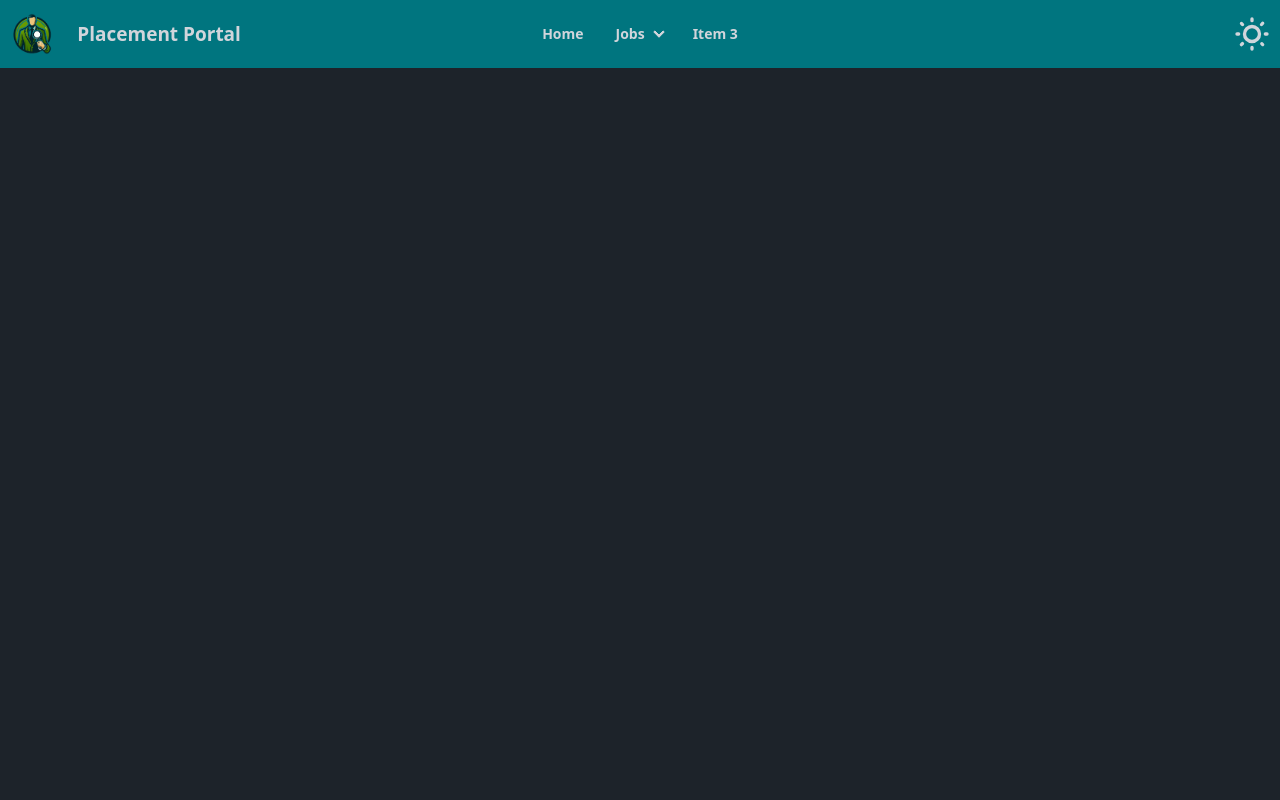
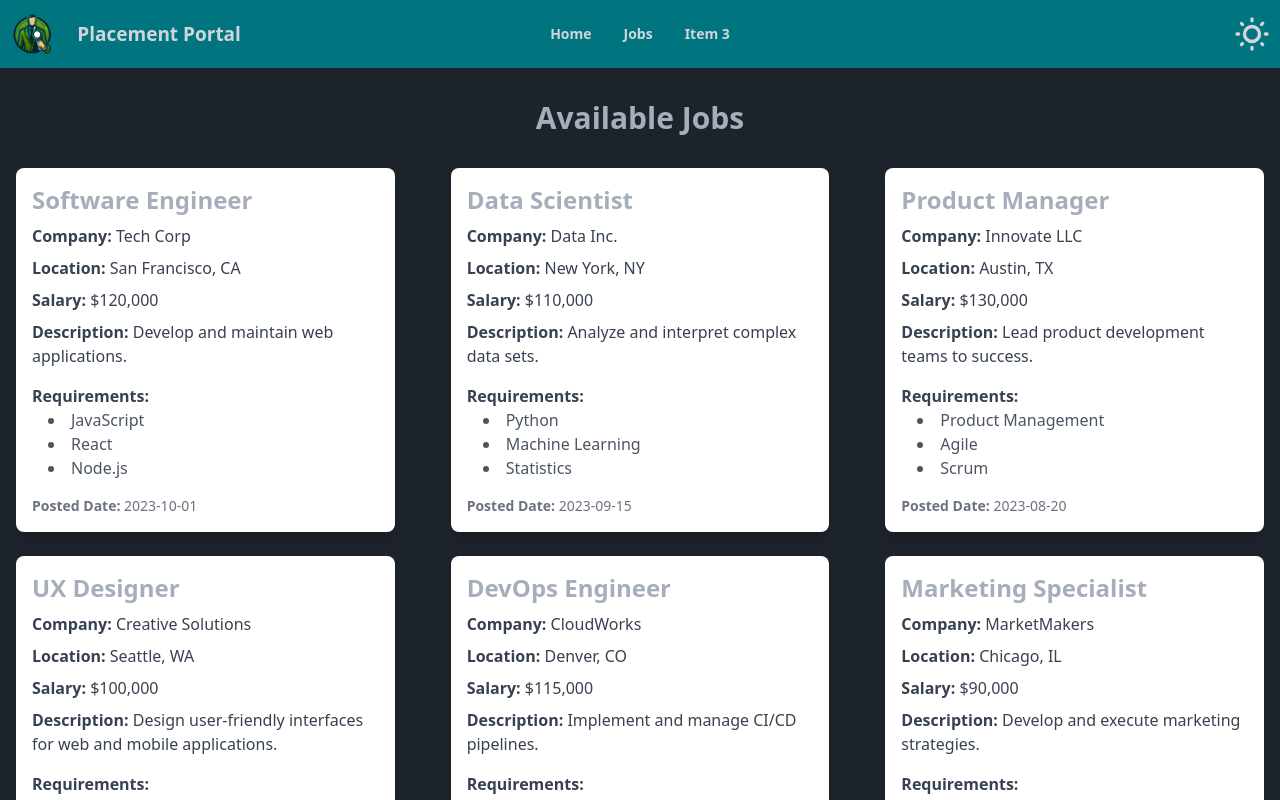
Before and after one commit to Ujjwal05T/Minor-Project, a React (Vite) app in the folder placementPortal/: page /jobs in a window 1280 px wide. Shown: the top 800 px of the page. Built offline with nearby package versions, Linux system fonts and the light colour scheme.

Commit message:
Added jobs Frontend

```diff
--- a/placementPortal/src/App.jsx
+++ b/placementPortal/src/App.jsx
@@ -19,6 +19,7 @@ function App() {
       <Route path="/" element={<Home />} />
       <Route path="/register" element={<Auth />} />
       <Route path="/login" element={<Login />} />
+      <Route path="/jobs" element={<Jobs />} />
       </Routes>
     </Router>
     </>
--- a/placementPortal/src/components/Auth.jsx
+++ b/placementPortal/src/components/Auth.jsx
@@ -39,7 +39,7 @@ function Auth() {
     <div>
   <div className="max-w-md mx-auto mt-10">
       <h2 className="text-2xl font-bold mb-6 text-center">Register</h2>
-      <form onSubmit={handleSubmit} className="space-y-4">
+      <form onSubmit={handleSubmit} className="space-y-4 mx-3">
         <div>
           <label className="block text-sm font-medium text-gray-700">Username</label>
           <input
@@ -107,7 +107,7 @@ function Auth() {
           </button>
         </div>
       </form>
-      <div className='flex justify-end space-x-2'>
+      <div className='flex justify-end space-x-2 mr-4'>
         <h2>Already registered ? </h2>
         <Link to="/login"><button className='text-blue-600 font-semibold hover:text-inherit'>Login</button></Link>
 
--- a/placementPortal/src/components/Jobs.jsx
+++ b/placementPortal/src/components/Jobs.jsx
@@ -1,13 +1,36 @@
 import React from 'react'
 import { useState, useEffect } from 'react';
 import axios from 'axios';
+import { Link } from 'react-router-dom';
+import {jobs} from '../index';
 
 
 function Jobs() {
 
   return (
     <>
-    <h1>Available Jobs</h1>
+    <h1 className='text-3xl font-bold text-center my-8'>Available Jobs</h1>
+    <div className="grid grid-cols-1 md:grid-cols-2 lg:grid-cols-3 gap-6">
+        {jobs.map((job) => (
+          <div key={job.id} className="job-card bg-white shadow-lg rounded-lg p-4 mx-4">
+            <h2 className="text-2xl font-semibold mb-2">{job.title}</h2>
+            <p className="text-gray-700 mb-2"><strong>Company:</strong> {job.company}</p>
+            <p className="text-gray-700 mb-2"><strong>Location:</strong> {job.location}</p>
+            <p className="text-gray-700 mb-2"><strong>Salary:</strong> {job.salary}</p>
+            <p className="text-gray-700 mb-4"><strong>Description:</strong> {job.description}</p>
+            <div>
+              <strong className="text-gray-700">Requirements:</strong>
+              <ul className="list-disc list-inside ml-4 mb-4">
+                {job.requirements.map((requirement, index) => (
+                  <li key={index} className="text-gray-600">{requirement}</li>
+                ))}
+              </ul>
+            </div>
+            <p className="text-gray-500 text-sm"><strong>Posted Date:</strong> {job.posted_date}</p>
+          </div>
+        ))}
+      </div>
+
 
 
 
--- a/placementPortal/src/components/Login.jsx
+++ b/placementPortal/src/components/Login.jsx
@@ -34,7 +34,7 @@ function Login() {
   return (
     <div className="max-w-md mx-auto mt-10">
       <h2 className="text-2xl font-bold mb-6 text-center">Login</h2>
-      <form onSubmit={handleSubmit} className="space-y-4">
+      <form onSubmit={handleSubmit} className="space-y-4 mx-3">
         <div>
           <label className="block text-sm font-medium text-gray-700">Email</label>
           <input
@@ -67,7 +67,7 @@ function Login() {
           </button>
         </div>
       </form>
-      <div className='flex justify-end space-x-2'>
+      <div className='flex justify-end space-x-2 mr-4'>
         <h2>New User? </h2>
         <Link to="/register"><button className='text-blue-600 font-semibold hover:text-inherit'>Register</button></Link>
 
--- a/placementPortal/src/components/Navbar.jsx
+++ b/placementPortal/src/components/Navbar.jsx
@@ -29,15 +29,7 @@ function Navbar() {
               <Link to='/'>Home</Link>
             </li>
             <li>
-              <a>Jobs</a>
-              <ul className="p-2">
-                <li>
-                  <a>Submenu 1</a>
-                </li>
-                <li>
-                  <a>Submenu 2</a>
-                </li>
-              </ul>
+            <Link to='/jobs'>Jobs</Link>
             </li>
             <li>
               <a>Item 3</a>
@@ -55,17 +47,7 @@ function Navbar() {
           <Link to='/'>Home</Link>
           </li>
           <li>
-            <details>
-              <summary>Jobs</summary>
-              <ul className="p-2">
-                <li>
-                  <a>Submenu 1</a>
-                </li>
-                <li>
-                  <a>Submenu 2</a>
-                </li>
-              </ul>
-            </details>
+          <Link to='/jobs'>Jobs</Link>
           </li>
           <li>
             <a>Item 3</a>
--- /dev/null
+++ b/placementPortal/src/index.js
@@ -0,0 +1,102 @@
+export const jobs = [
+    {
+      id: 1,
+      title: 'Software Engineer',
+      company: 'Tech Corp',
+      location: 'San Francisco, CA',
+      salary: '$120,000',
+      description: 'Develop and maintain web applications.',
+      requirements: ['JavaScript', 'React', 'Node.js'],
+      posted_date: '2023-10-01'
+    },
+    {
+      id: 2,
+      title: 'Data Scientist',
+      company: 'Data Inc.',
+      location: 'New York, NY',
+      salary: '$110,000',
+      description: 'Analyze and interpret complex data sets.',
+      requirements: ['Python', 'Machine Learning', 'Statistics'],
+      posted_date: '2023-09-15'
+    },
+    {
+      id: 3,
+      title: 'Product Manager',
+      company: 'Innovate LLC',
+      location: 'Austin, TX',
+      salary: '$130,000',
+      description: 'Lead product development teams to success.',
+      requirements: ['Product Management', 'Agile', 'Scrum'],
+      posted_date: '2023-08-20'
+    },
+    {
+      id: 4,
+      title: 'UX Designer',
+      company: 'Creative Solutions',
+      location: 'Seattle, WA',
+      salary: '$100,000',
+      description: 'Design user-friendly interfaces for web and mobile applications.',
+      requirements: ['UX Design', 'Figma', 'Adobe XD'],
+      posted_date: '2023-07-30'
+    },
+    {
+      id: 5,
+      title: 'DevOps Engineer',
+      company: 'CloudWorks',
+      location: 'Denver, CO',
+      salary: '$115,000',
+      description: 'Implement and manage CI/CD pipelines.',
+      requirements: ['AWS', 'Docker', 'Kubernetes'],
+      posted_date: '2023-06-25'
+    },
+    {
+      id: 6,
+      title: 'Marketing Specialist',
+      company: 'MarketMakers',
+      location: 'Chicago, IL',
+      salary: '$90,000',
+      description: 'Develop and execute marketing strategies.',
+      requirements: ['SEO', 'Content Marketing', 'Google Analytics'],
+      posted_date: '2023-05-15'
+    },
+    {
+      id: 7,
+      title: 'Sales Manager',
+      company: 'SalesForce',
+      location: 'Boston, MA',
+      salary: '$105,000',
+      description: 'Lead the sales team to achieve targets.',
+      requirements: ['Sales Management', 'CRM', 'Negotiation'],
+      posted_date: '2023-04-10'
+    },
+    {
+      id: 8,
+      title: 'HR Manager',
+      company: 'PeopleFirst',
+      location: 'Los Angeles, CA',
+      salary: '$95,000',
+      description: 'Manage HR operations and employee relations.',
+      requirements: ['HR Management', 'Recruitment', 'Employee Relations'],
+      posted_date: '2023-03-05'
+    },
+    {
+      id: 9,
+      title: 'Financial Analyst',
+      company: 'FinancePros',
+      location: 'Miami, FL',
+      salary: '$85,000',
+      description: 'Analyze financial data and create reports.',
+      requirements: ['Financial Analysis', 'Excel', 'Financial Modeling'],
+      posted_date: '2023-02-20'
+    },
+    {
+      id: 10,
+      title: 'Project Manager',
+      company: 'BuildIt',
+      location: 'Houston, TX',
+      salary: '$110,000',
+      description: 'Oversee construction projects from start to finish.',
+      requirements: ['Project Management', 'Construction', 'Budgeting'],
+      posted_date: '2023-01-15'
+    }
+  ];
```
